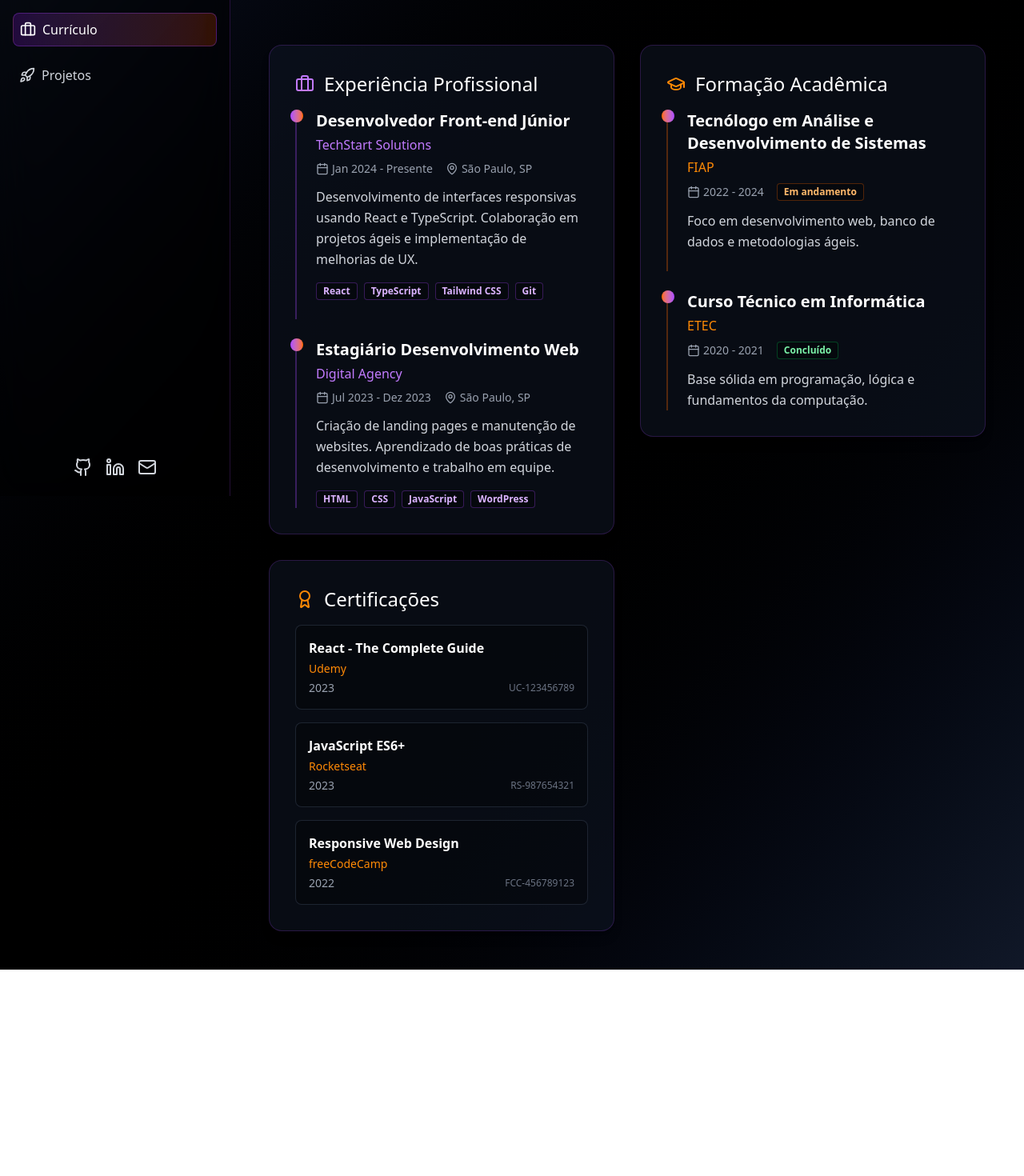
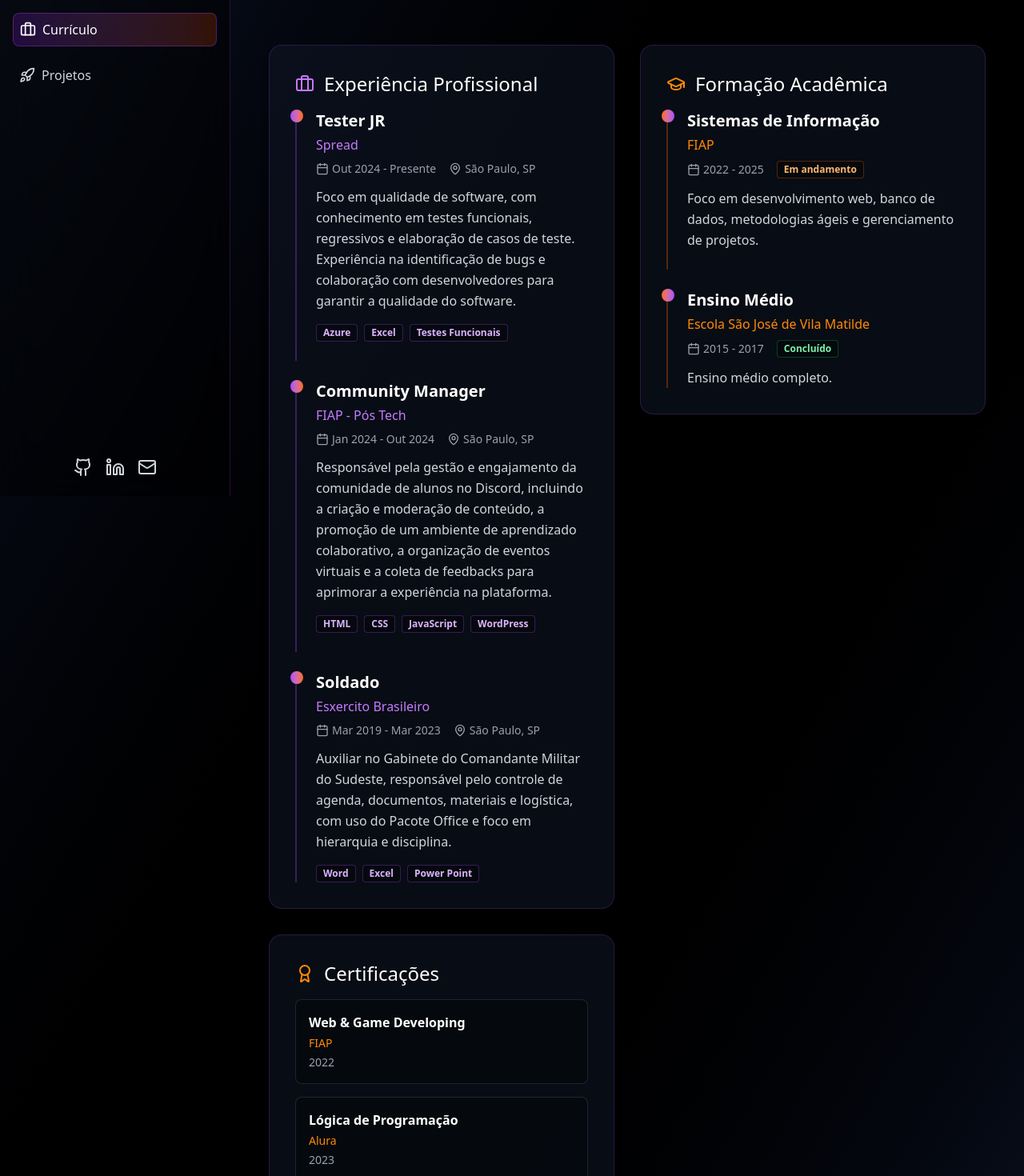
Before and after one commit to malopez23/marcelo-lopez, a React (Vite) app: page /resume in a window 1280 px wide. Shown: the part 180-1650 px from the top of the page at 80% size. Before the commit the page ends 1392 px from the top, so only its background shows below. Built offline with nearby package versions, Linux system fonts and the light colour scheme; the HTML template or start-up script is replaced by a standard one.

Commit message:
update: atualizando dados do currículo

```diff
--- a/src/pages/Resume.jsx
+++ b/src/pages/Resume.jsx
@@ -1,63 +1,102 @@
 import React from "react";
 import { motion } from "framer-motion";
-import { Calendar, MapPin, Award, GraduationCap, Briefcase, Download } from "lucide-react";
+import {
+  Calendar,
+  MapPin,
+  Award,
+  GraduationCap,
+  Briefcase,
+  Download,
+} from "lucide-react";
 
 export default function Resume() {
   const experiences = [
     {
-      title: "Desenvolvedor Front-end Júnior",
-      company: "TechStart Solutions",
-      period: "Jan 2024 - Presente",
+      title: "Tester JR",
+      company: "Spread",
+      period: "Out 2024 - Presente",
       location: "São Paulo, SP",
-      description: "Desenvolvimento de interfaces responsivas usando React e TypeScript. Colaboração em projetos ágeis e implementação de melhorias de UX.",
-      technologies: ["React", "TypeScript", "Tailwind CSS", "Git"]
+      description:
+        "Foco em qualidade de software, com conhecimento em testes funcionais, regressivos e elaboração de casos de teste. Experiência na identificação de bugs e colaboração com desenvolvedores para garantir a qualidade do software.",
+      technologies: ["Azure", "Excel", "Testes Funcionais"],
     },
     {
-      title: "Estagiário Desenvolvimento Web",
-      company: "Digital Agency",
-      period: "Jul 2023 - Dez 2023",
+      title: "Community Manager",
+      company: "FIAP - Pós Tech",
+      period: "Jan 2024 - Out 2024",
       location: "São Paulo, SP",
-      description: "Criação de landing pages e manutenção de websites. Aprendizado de boas práticas de desenvolvimento e trabalho em equipe.",
-      technologies: ["HTML", "CSS", "JavaScript", "WordPress"]
-    }
+      description:
+        "Responsável pela gestão e engajamento da comunidade de alunos no Discord, incluindo a criação e moderação de conteúdo, a promoção de um ambiente de aprendizado colaborativo, a organização de eventos virtuais e a coleta de feedbacks para aprimorar a experiência na plataforma.",
+      technologies: ["HTML", "CSS", "JavaScript", "WordPress"],
+    },
+    {
+      title: "Soldado",
+      company: "Esxercito Brasileiro",
+      period: "Mar 2019 - Mar 2023",
+      location: "São Paulo, SP",
+      description:
+        "Auxiliar no Gabinete do Comandante Militar do Sudeste, responsável pelo controle de agenda, documentos, materiais e logística, com uso do Pacote Office e foco em hierarquia e disciplina.",
+      technologies: ["Word", "Excel", "Power Point"],
+    },
+
   ];
 
   const education = [
     {
-      degree: "Tecnólogo em Análise e Desenvolvimento de Sistemas",
+      degree: "Sistemas de Informação",
       institution: "FIAP",
-      period: "2022 - 2024",
+      period: "2022 - 2025",
       status: "Em andamento",
-      description: "Foco em desenvolvimento web, banco de dados e metodologias ágeis."
+      description:
+        "Foco em desenvolvimento web, banco de dados, metodologias ágeis e gerenciamento de projetos.",
     },
     {
-      degree: "Curso Técnico em Informática",
-      institution: "ETEC",
-      period: "2020 - 2021",
+      degree: "Ensino Médio",
+      institution: "Escola São José de Vila Matilde",
+      period: "2015 - 2017",
       status: "Concluído",
-      description: "Base sólida em programação, lógica e fundamentos da computação."
-    }
+      description:
+        "Ensino médio completo.",
+    },
   ];
 
   const certifications = [
     {
-      name: "React - The Complete Guide",
-      issuer: "Udemy",
-      date: "2023",
-      credential: "UC-123456789"
+      name: "Web & Game Developing",
+      issuer: "FIAP",
+      date: "2022",
+      credential: "UC-265548952",
     },
     {
-      name: "JavaScript ES6+",
-      issuer: "Rocketseat",
+      name: "Lógica de Programação",
+      issuer: "Alura",
       date: "2023",
-      credential: "RS-987654321"
+      credential: "RS-365412699",
     },
     {
-      name: "Responsive Web Design",
-      issuer: "freeCodeCamp",
-      date: "2022",
-      credential: "FCC-456789123"
-    }
+      name: "Java: Aplicando Orientação a Objetos,",
+      issuer: "Alura",
+      date: "2023",
+      credential: "FWV-156848232",
+    },
+    {
+      name: "Java: Criando sua primeira aplicação",
+      issuer: "Alura",
+      date: "2023",
+      credential: "THB-124765933",
+    },
+    {
+      name: "Banco de Dados Oracle",
+      issuer: "FIAP",
+      date: "2024",
+      credential: "FTK-659471585",
+    },
+    {
+      name: "Python",
+      issuer: "FIAP",
+      date: "2024",
+      credential: "FCC-9584621578",
+    },
   ];
 
   return (
@@ -73,7 +112,10 @@ export default function Resume() {
           <div className="flex flex-col sm:flex-row items-center justify-between mb-8">
             <div className="text-center sm:text-left">
               <h1 className="text-4xl lg:text-5xl font-bold text-white mb-4 mt-8">
-                Meu <span className="bg-gradient-to-r from-purple-400 to-orange-400 bg-clip-text text-transparent">Currículo</span>
+                Meu{" "}
+                <span className="bg-gradient-to-r from-purple-400 to-orange-400 bg-clip-text text-transparent">
+                  Currículo
+                </span>
               </h1>
               <p className="text-gray-400 text-lg">
                 Experiência profissional, formação acadêmica e certificações
@@ -120,8 +162,12 @@ export default function Resume() {
                     <div className="relative">
                       <div className="absolute -left-8 w-4 h-4 bg-gradient-to-r from-purple-500 to-orange-500 rounded-full" />
 
-                      <h3 className="text-xl font-bold text-white mb-1">{exp.title}</h3>
-                      <p className="text-purple-400 font-medium mb-2">{exp.company}</p>
+                      <h3 className="text-xl font-bold text-white mb-1">
+                        {exp.title}
+                      </h3>
+                      <p className="text-purple-400 font-medium mb-2">
+                        {exp.company}
+                      </p>
 
                       <div className="flex flex-wrap gap-4 text-sm text-gray-400 mb-3">
                         <span className="flex items-center">
@@ -134,11 +180,16 @@ export default function Resume() {
                         </span>
                       </div>
 
-                      <p className="text-gray-300 mb-4 leading-relaxed">{exp.description}</p>
+                      <p className="text-gray-300 mb-4 leading-relaxed">
+                        {exp.description}
+                      </p>
 
                       <div className="flex flex-wrap gap-2">
                         {exp.technologies.map((tech, techIndex) => (
-                          <span key={techIndex} className="inline-block border border-purple-500/30 text-purple-300 px-2 py-0.5 rounded text-xs font-semibold bg-black/30">
+                          <span
+                            key={techIndex}
+                            className="inline-block border border-purple-500/30 text-purple-300 px-2 py-0.5 rounded text-xs font-semibold bg-black/30"
+                          >
                             {tech}
                           </span>
                         ))}
@@ -177,10 +228,16 @@ export default function Resume() {
                       className="p-4 bg-black/30 rounded-lg border border-gray-700/50"
                     >
                       <h4 className="font-bold text-white mb-1">{cert.name}</h4>
-                      <p className="text-orange-400 text-sm mb-1">{cert.issuer}</p>
+                      <p className="text-orange-400 text-sm mb-1">
+                        {cert.issuer}
+                      </p>
                       <div className="flex justify-between items-center">
-                        <span className="text-gray-400 text-sm">{cert.date}</span>
-                        <span className="text-xs text-gray-500">{cert.credential}</span>
+                        <span className="text-gray-400 text-sm">
+                          {cert.date}
+                        </span>
+                        {/* <span className="text-xs text-gray-500">
+                          {cert.credential}
+                        </span> */}
                       </div>
                     </motion.div>
                   ))}
@@ -219,8 +276,12 @@ export default function Resume() {
                     <div className="relative">
                       <div className="absolute -left-8 w-4 h-4 bg-gradient-to-r from-orange-500 to-purple-500 rounded-full" />
 
-                      <h3 className="text-xl font-bold text-white mb-1">{edu.degree}</h3>
-                      <p className="text-orange-400 font-medium mb-2">{edu.institution}</p>
+                      <h3 className="text-xl font-bold text-white mb-1">
+                        {edu.degree}
+                      </h3>
+                      <p className="text-orange-400 font-medium mb-2">
+                        {edu.institution}
+                      </p>
 
                       <div className="flex flex-wrap gap-4 text-sm text-gray-400 mb-3">
                         <span className="flex items-center">
@@ -229,16 +290,20 @@ export default function Resume() {
                         </span>
                         <span
                           className={`inline-block border px-2 py-0.5 rounded text-xs font-semibold
-                            ${edu.status === 'Concluído'
-                              ? 'border-green-500/30 text-green-300 bg-black/30'
-                              : 'border-orange-500/30 text-orange-300 bg-black/30'}
+                            ${
+                              edu.status === "Concluído"
+                                ? "border-green-500/30 text-green-300 bg-black/30"
+                                : "border-orange-500/30 text-orange-300 bg-black/30"
+                            }
                           `}
                         >
                           {edu.status}
                         </span>
                       </div>
 
-                      <p className="text-gray-300 leading-relaxed">{edu.description}</p>
+                      <p className="text-gray-300 leading-relaxed">
+                        {edu.description}
+                      </p>
                     </div>
                   </motion.div>
                 ))}
```
